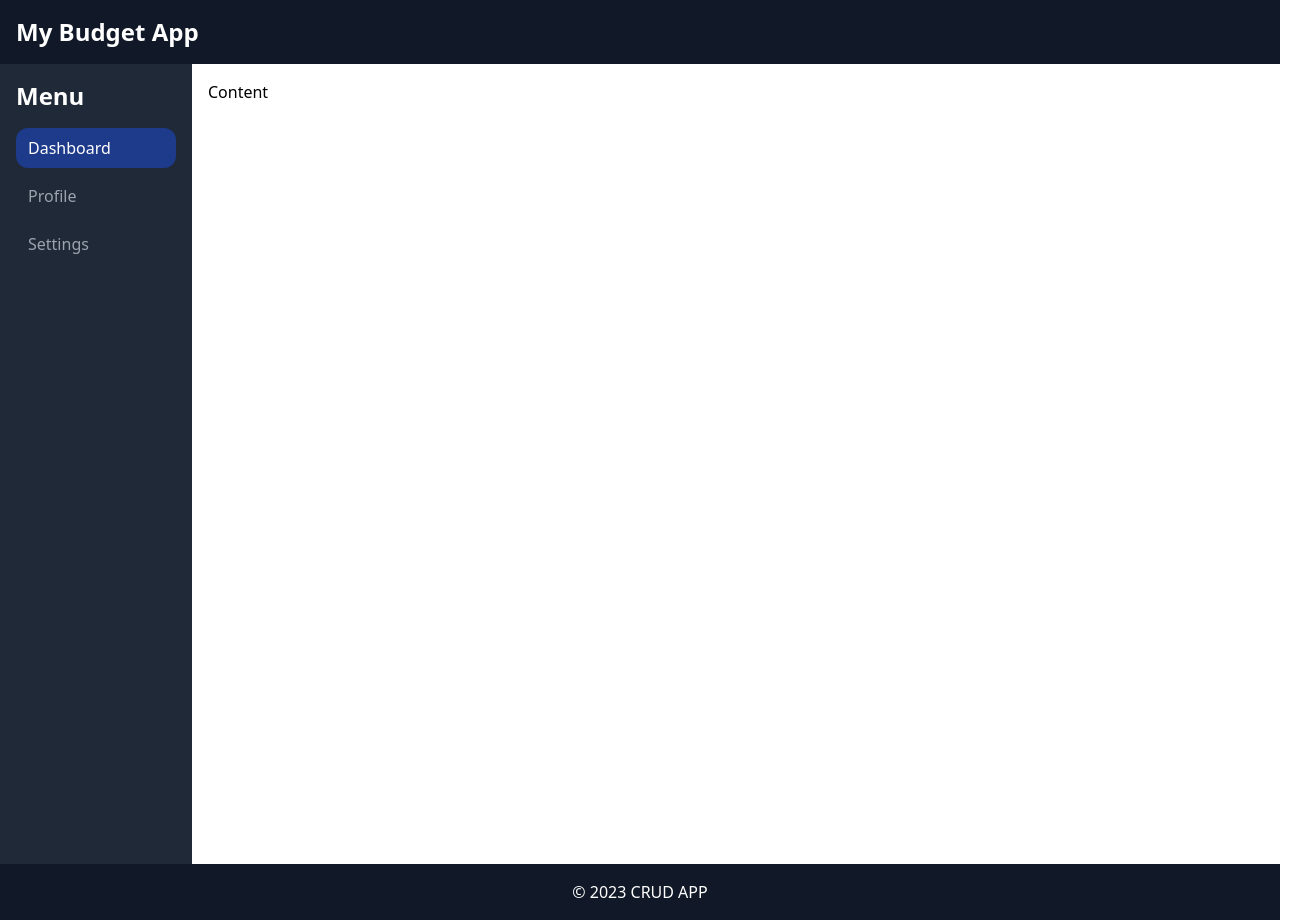
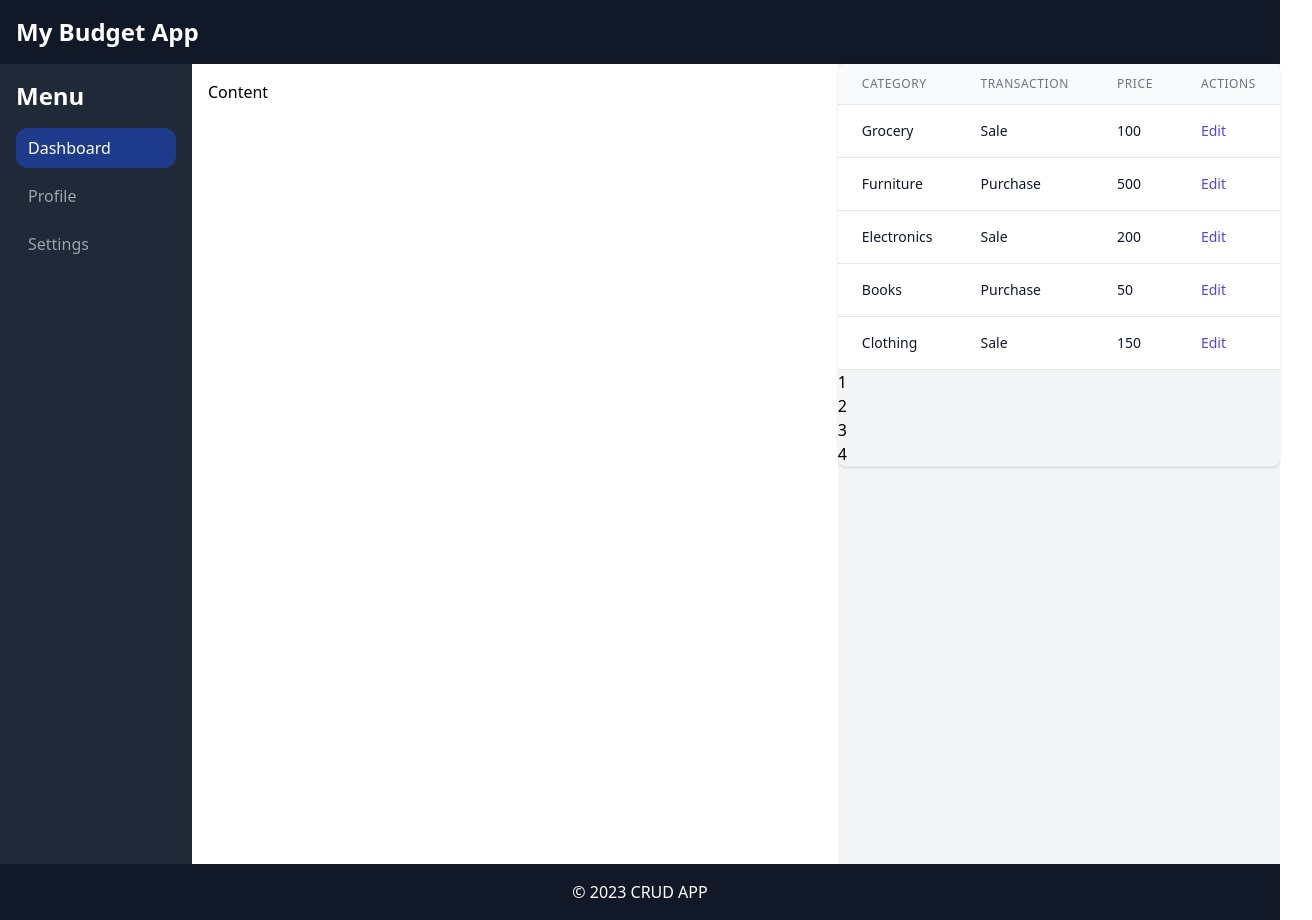
Before and after one commit to trEzekielClydeLacbayen/ViteBudgetApp, a React (Vite) app: page / in a window 1280 px wide. Shown: the whole page, 1312 px wide, since content can reach past the window. Built offline with nearby package versions, Linux system fonts and the light colour scheme.

Commit message:
2 files modified, 2 added

```diff
--- a/src/components/pages/dashboard/dashboard.tsx
+++ b/src/components/pages/dashboard/dashboard.tsx
@@ -1,5 +1,29 @@
 import React from 'react';
 import Menu from '../../menu';
+import { Table, dataType } from './table/table';
+
+const data: Array<dataType> = [
+  { category: 'Grocery', transaction: 'Sale', price: 100 },
+  { category: 'Furniture', transaction: 'Purchase', price: 500 },
+  { category: 'Electronics', transaction: 'Sale', price: 200 },
+  { category: 'Books', transaction: 'Purchase', price: 50 },
+  { category: 'Clothing', transaction: 'Sale', price: 150 },
+  { category: 'Toys', transaction: 'Purchase', price: 75 },
+  { category: 'Jewelry', transaction: 'Sale', price: 300 },
+  { category: 'Office Supplies', transaction: 'Purchase', price: 100 },
+  { category: 'Home Improvement', transaction: 'Sale', price: 250 },
+  { category: 'Sporting Goods', transaction: 'Purchase', price: 125 },
+  { category: 'Music', transaction: 'Sale', price: 75 },
+  { category: 'Art', transaction: 'Purchase', price: 200 },
+  { category: 'Crafts', transaction: 'Sale', price: 50 },
+  { category: 'Pet Supplies', transaction: 'Purchase', price: 100 },
+  { category: 'Beauty', transaction: 'Sale', price: 150 },
+  { category: 'Automotive', transaction: 'Purchase', price: 500 },
+  { category: 'Movies', transaction: 'Sale', price: 75 },
+  { category: 'Health', transaction: 'Purchase', price: 200 },
+  { category: 'Industrial', transaction: 'Sale', price: 250 },
+  { category: 'Garden', transaction: 'Purchase', price: 100 },
+];
 
 export default function Dashboard() {
   return (
@@ -8,6 +32,7 @@ export default function Dashboard() {
       <Menu />
       {/* Content column */}
       <div className="flex-1 bg-white p-4">Content</div>
+      <Table data={data} />
     </div>
   );
 }
--- /dev/null
+++ b/src/components/pages/dashboard/table/table.tsx
@@ -0,0 +1,119 @@
+import React, { useState } from 'react';
+import Pagination from './tablepagination';
+
+export interface dataType {
+  category: string;
+  transaction: string;
+  price: number;
+}
+
+interface TableProps {
+  data: dataType[];
+}
+
+export const Table = ({ data }: TableProps) => {
+  const [page, setPage] = useState(0);
+  const [rowsPerPage, setRowsPerPage] = useState(5);
+
+  const handleChangePage = (event, newPage) => {
+    setPage(newPage);
+  };
+
+  const handleChangeRowsPerPage = (event) => {
+    setRowsPerPage(parseInt(event.target.value, 10));
+    setPage(0);
+  };
+
+  const emptyRows =
+    rowsPerPage - Math.min(rowsPerPage, data.length - page * rowsPerPage);
+
+  return (
+    <div className="flex flex-col">
+      <div className="-my-2 overflow-x-auto sm:-mx-6 lg:-mx-8">
+        <div className="py-2 align-middle inline-block min-w-full sm:px-6 lg:px-8">
+          <div className="shadow overflow-hidden border-b border-gray-200 sm:rounded-lg">
+            <table className="w-full divide-y divide-gray-200">
+              <thead className="bg-gray-50">
+                <tr>
+                  <th
+                    scope="col"
+                    className="px-6 py-3 text-left text-xs font-medium text-gray-500 uppercase tracking-wider"
+                  >
+                    Category
+                  </th>
+                  <th
+                    scope="col"
+                    className="px-6 py-3 text-left text-xs font-medium text-gray-500 uppercase tracking-wider"
+                  >
+                    Transaction
+                  </th>
+                  <th
+                    scope="col"
+                    className="px-6 py-3 text-left text-xs font-medium text-gray-500 uppercase tracking-wider"
+                  >
+                    Price
+                  </th>
+                  <th
+                    scope="col"
+                    className="px-6 py-3 text-left text-xs font-medium text-gray-500 uppercase tracking-wider"
+                  >
+                    Actions
+                  </th>
+                </tr>
+              </thead>
+              <tbody className="bg-white divide-y divide-gray-200">
+                {(rowsPerPage > 0
+                  ? data.slice(
+                      page * rowsPerPage,
+                      page * rowsPerPage + rowsPerPage
+                    )
+                  : data
+                ).map((row: dataType) => (
+                  <tr key={row.category}>
+                    <td className="px-6 py-4 whitespace-nowrap">
+                      <div className="text-sm text-gray-900">
+                        {row.category}
+                      </div>
+                    </td>
+                    <td className="px-6 py-4 whitespace-nowrap">
+                      <div className="text-sm text-gray-900">
+                        {row.transaction}
+                      </div>
+                    </td>
+                    <td className="px-6 py-4 whitespace-nowrap">
+                      <div className="text-sm text-gray-900">{row.price}</div>
+                    </td>
+                    <td className="px-6 py-4 whitespace-nowrap text-sm font-medium">
+                      <a
+                        href="#"
+                        className="text-indigo-600 hover:text-indigo-900"
+                      >
+                        Edit
+                      </a>
+                    </td>
+                  </tr>
+                ))}
+
+                {emptyRows > 0 && (
+                  <tr>
+                    <td colSpan={4} className="px-6 py-4 whitespace-nowrap">
+                      ...
+                    </td>
+                  </tr>
+                )}
+              </tbody>
+              <tfoot>
+                <Pagination
+                  totalItems={data.length}
+                  itemsPerPage={rowsPerPage}
+                  currentPage={page}
+                  onPageChange={handleChangePage}
+                />
+              </tfoot>
+            </table>
+          </div>
+        </div>
+      </div>
+    </div>
+  );
+};
--- /dev/null
+++ b/src/components/pages/dashboard/table/tablepagination.tsx
@@ -0,0 +1,47 @@
+import React from 'react';
+
+interface PaginationProps {
+  totalItems: number;
+  itemsPerPage: number;
+  currentPage: number;
+  onPageChange: (pageNumber: number) => void;
+}
+
+const Pagination = ({
+  totalItems,
+  itemsPerPage,
+  currentPage,
+  onPageChange,
+}: PaginationProps) => {
+  const totalPages = Math.ceil(totalItems / itemsPerPage);
+
+  const handlePageClick = (pageNumber: number) => {
+    onPageChange(pageNumber);
+  };
+
+  const renderPageNumbers = () => {
+    const pageNumbers = [];
+
+    for (let i = 1; i <= totalPages; i++) {
+      pageNumbers.push(
+        <li
+          key={i}
+          onClick={() => handlePageClick(i)}
+          className={i === currentPage ? 'active' : ''}
+        >
+          {i}
+        </li>
+      );
+    }
+
+    return pageNumbers;
+  };
+
+  return (
+    <div className="pagination">
+      <ul className="pagination-list">{renderPageNumbers()}</ul>
+    </div>
+  );
+};
+
+export default Pagination;
--- a/src/router.jsx
+++ b/src/router.jsx
@@ -2,8 +2,8 @@ import React from 'react';
 import Layout from './components/layout/layout';
 import ErrorPage from './components/pages/error-page';
 import Dashboard from './components/pages/dashboard/dashboard';
-import Profilepage from './components/pages/profilepage';
-import Settingspage from './components/pages/settingspage';
+import Profilepage from './components/pages/profile/profilepage';
+import Settingspage from './components/pages/settings/settingspage';
 
 import { createBrowserRouter } from 'react-router-dom';
 
```
